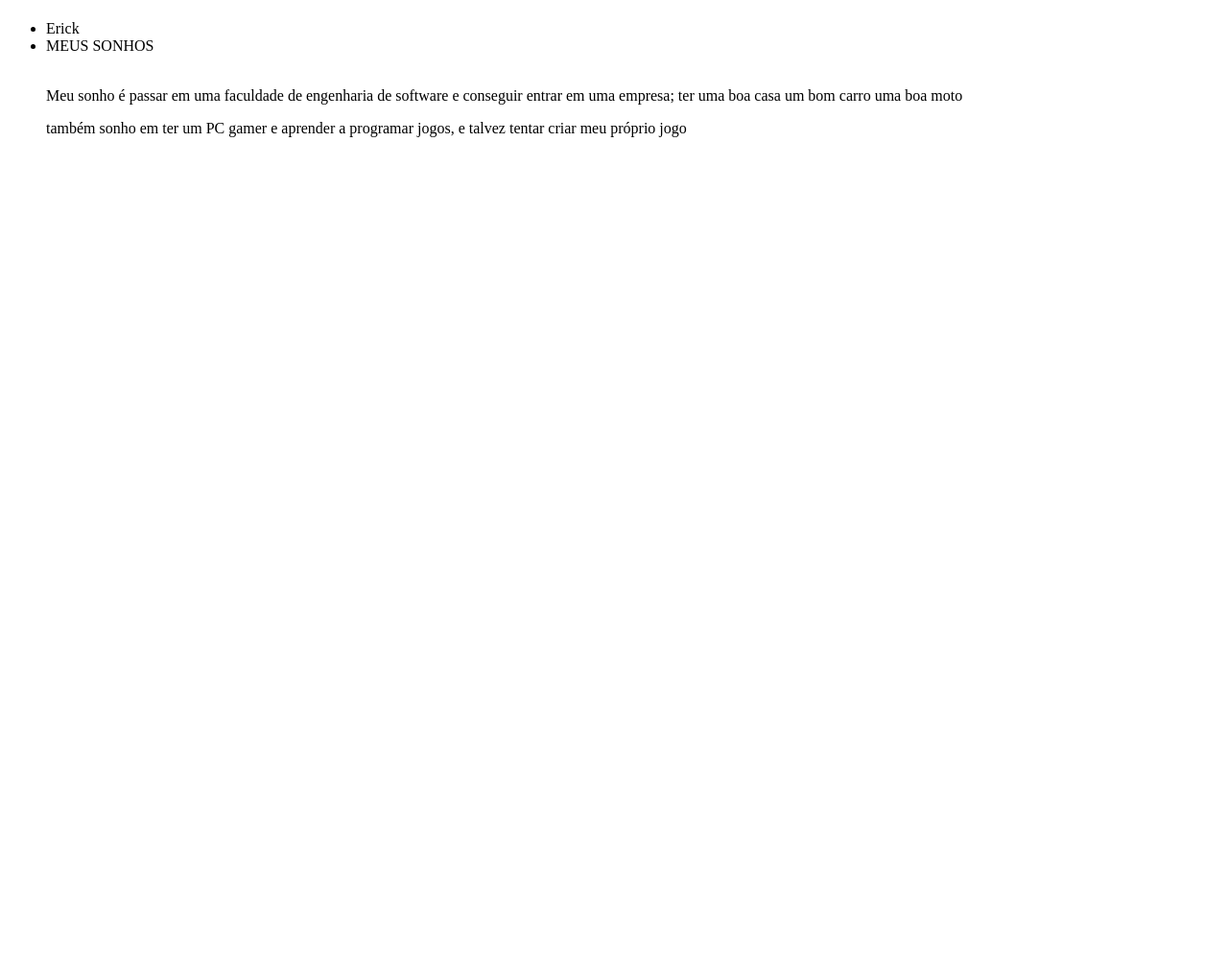
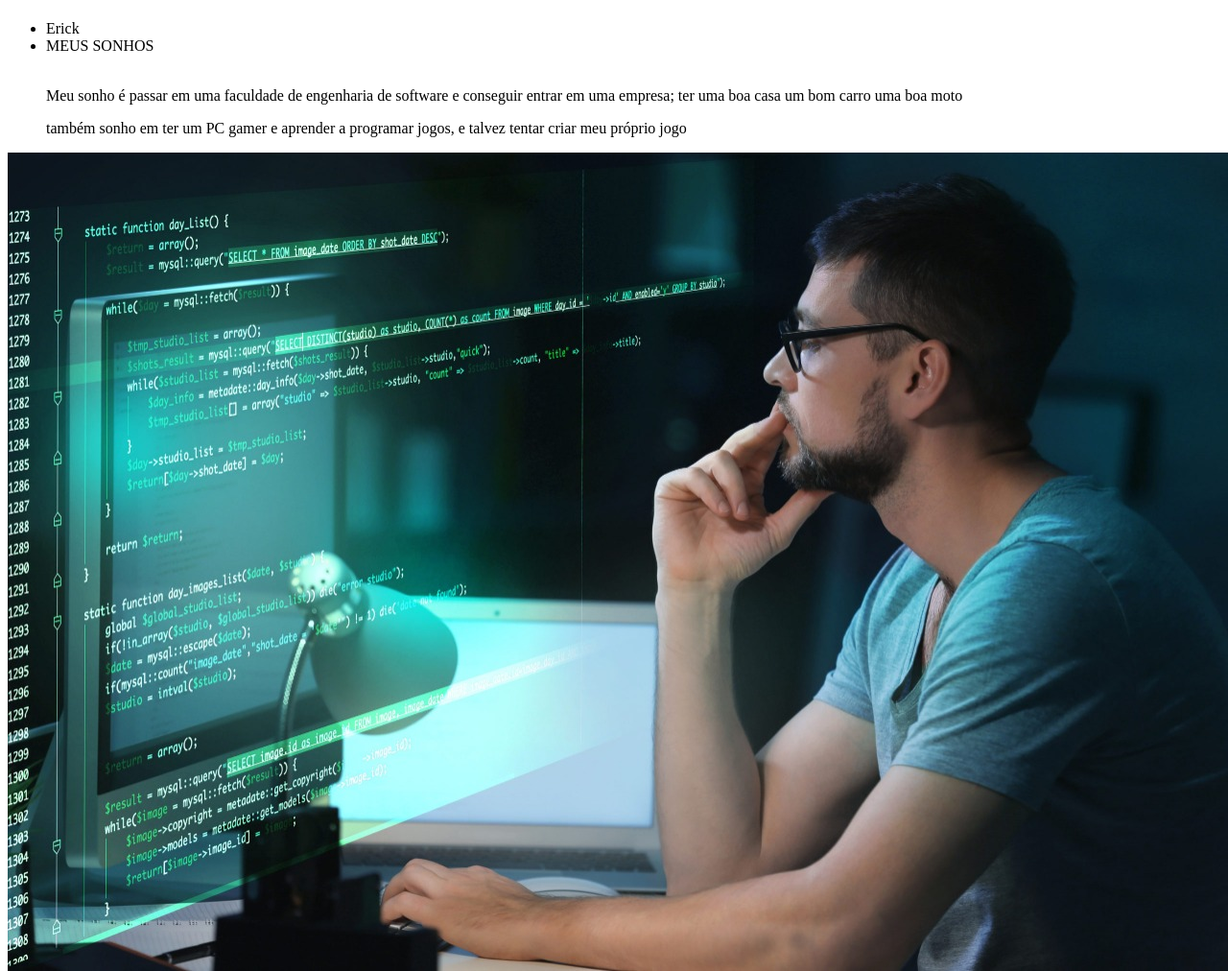
Before and after one commit to R1ck7201/Meu-Futuro, a plain HTML site: page index.html in a window 1280 px wide. Shown: the whole page at 96% size. Before the commit the page ends 800 px from the top, so only its background shows below. Drawn offline with Linux system fonts and the light colour scheme.

```diff
--- a/index.html
+++ b/index.html
@@ -22,6 +22,9 @@
 </ul>
 
 </header>
+<div>
+    <img src="engenharia-de-software-puc-campinas.jpeg" alt="">
+</div>
 
 </body>
 </html>
```
